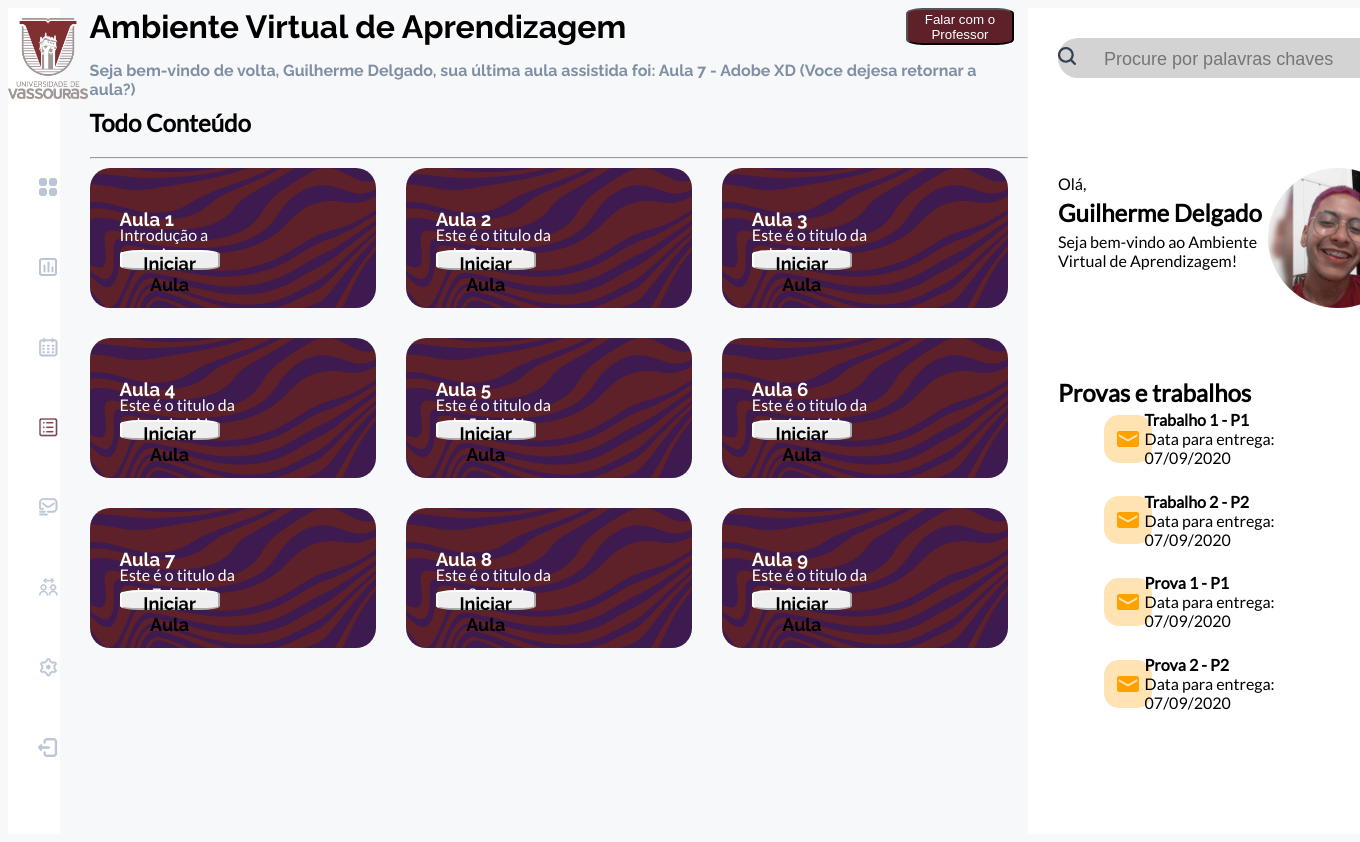
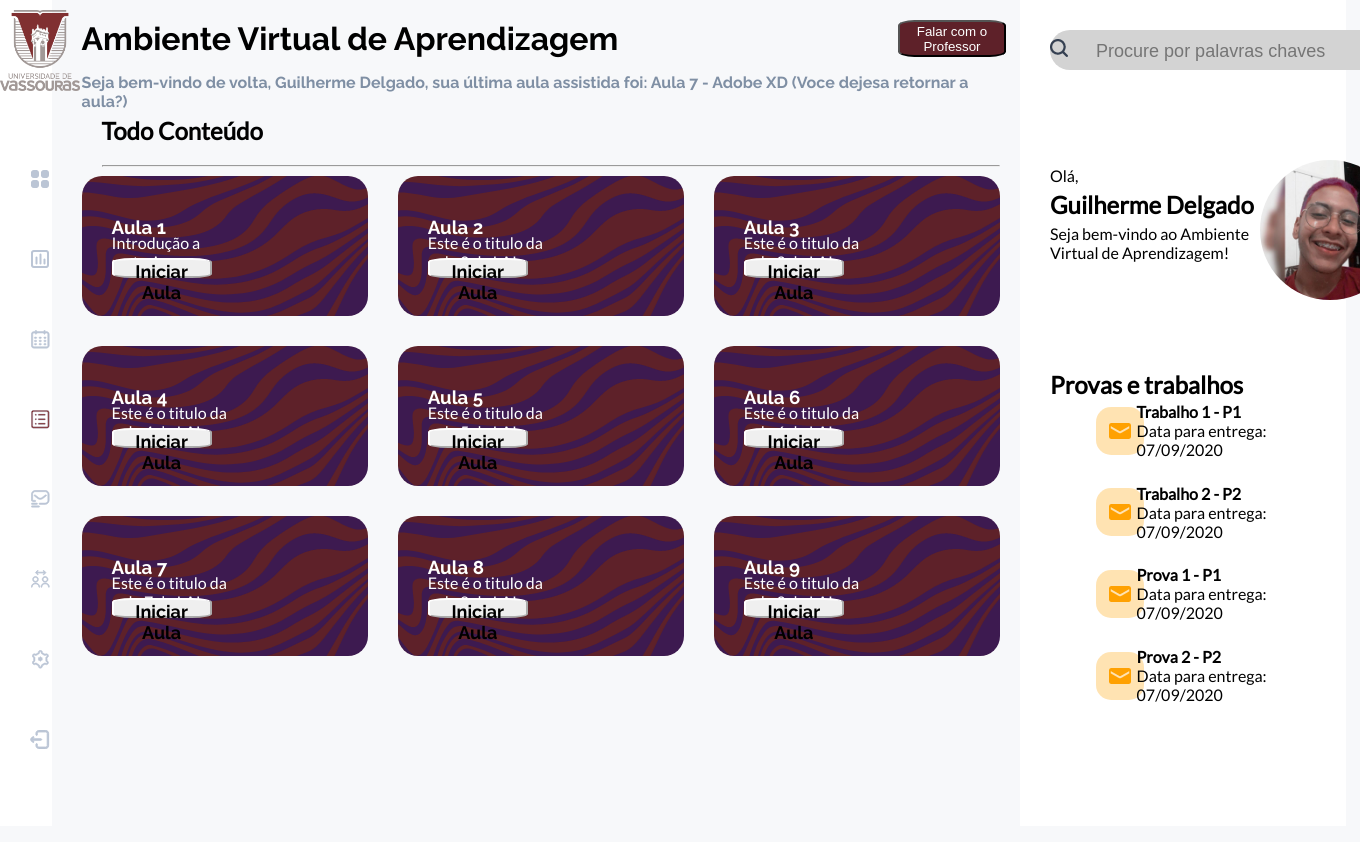
Before and after one commit to DelgadGuilherme/Ava2.0, a Flask app: page /disciplina/1 in a window 1360 px wide; the page is wider, and only the part inside the window is pictured. After the commit the page ends 749 px from the top of that part, so only its background shows below. Run offline with Flask 2, Linux system fonts and the light colour scheme.

Commit message:
Fix: Tamanho
Foi arrumado alguns tamanhos de colunas e linhas

```diff
--- a/application/view/static/css/styleDisciplina.css
+++ b/application/view/static/css/styleDisciplina.css
@@ -2,9 +2,10 @@
 body{
     display: grid;
     grid-template-areas: "menu conteudo perfil";
-    grid-template-columns: 6vw 69vw 25vw;
+    grid-template-columns: 6vw 69vw 24vw;
     background-color:  #F7F8FA;
     font-family: 'Lato', sans-serif;
+    margin: 0;
 }
 /** ------------------------------------------------------------------------------------ Fim Body ------------------------------------------------------------------------------------ **/
 
@@ -34,13 +35,14 @@
 }
 /** ------------------------------------------------------------------------------------ Fim Menu ------------------------------------------------------------------------------------ **/
 
-/** ------------------------------------------------------------------------------------ Inicio Saldação Central ------------------------------------------------------------------------------------ **/
+/** ------------------------------------------------------------------------------------ Inicio Saudação Central ------------------------------------------------------------------------------------ **/
 #saudacao{
     display: grid;
     font-family: 'Raleway', sans-serif;
     grid-template-areas: "prin-saudacao buttao-saudacao" "sub-saudacao sub-saudacao";
     grid-template-columns: 60vw 8vw;
     grid-area: saudacao;
+    margin-top: 20px;
 
 }
 #saudacao p{
@@ -61,7 +63,7 @@
     border-radius: 15%;
     grid-area: buttao-saudacao;
 }
-/** ------------------------------------------------------------------------------------ Final Saldação Centralv ------------------------------------------------------------------------------------ **/
+/** ------------------------------------------------------------------------------------ Final Saudação Centralv ------------------------------------------------------------------------------------ **/
 
 
 /** ------------------------------------------------------------------------------------ Inicio Aula ------------------------------------------------------------------------------------ **/
@@ -69,7 +71,7 @@
 #informacao-geral{
     display: grid;
     grid-template-areas: "saudacao saudacao" "aula-conteudo-titulo aula-conteudo-titulo" "aula-todo-conteudo aula-todo-conteudo";
-    grid-template-rows: 10vh 10vh 60vh;
+    grid-template-rows: 12vh 10vh 60vh;
     grid-area: conteudo;
     background-color:  #F7F8FA;
 }
@@ -77,6 +79,8 @@
 
 #aula-conteudo-titulo{
     grid-area: aula-conteudo-titulo;
+    margin-left: 20px;
+    margin-right: 20px;
 }
 
 #aula-todo-conteudo{
```
Also changed, not shown: application/view/static/css/styleIndex.css (+9 -5 lines).
